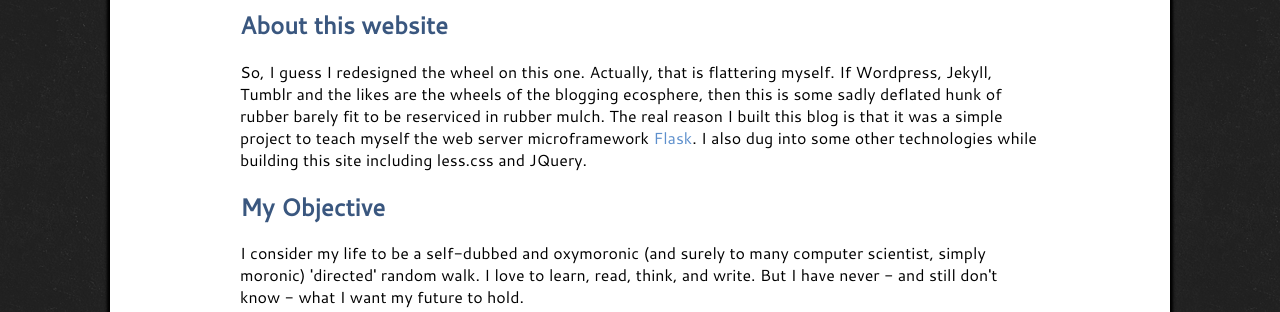
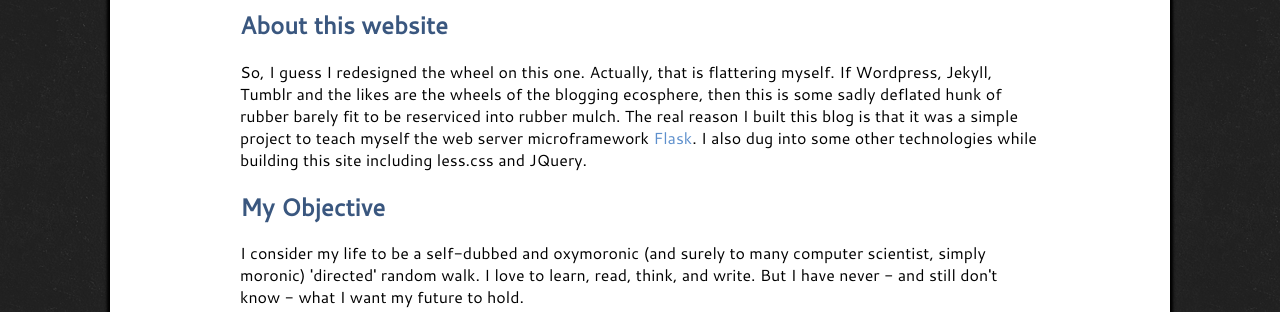
Before and after one commit to BenSchwab/portfolio, a Flask app: page /about/ in a window 1280 px wide. Shown: the part 653-965 px from the top of the page. Run offline with Flask 2, Linux system fonts and the light colour scheme; style sheets or scripts are compiled from the project's sources; parts of the project's set-up code (start-up, migrations or seed data) failed here and were passed over; some libraries are stand-ins or nearby versions.

Commit message:
fixed typo

```diff
--- a/app/templates/about.html
+++ b/app/templates/about.html
@@ -36,7 +36,7 @@
 <div class='center_block_quote'>I dabble in <a href ="../writing">writing</a>, photography, tennis, game development, hiking, and <a href ="../blog">pontification.</a></div>
 <h2>About this website</h2>
 <p align="left">
-So, I guess I redesigned the wheel on this one. Actually, that is flattering myself. If Wordpress, Jekyll, Tumblr and the likes are the wheels of the blogging ecosphere, then this is some sadly deflated hunk of rubber barely fit to be reserviced in rubber mulch. The real reason I  built this blog is that it was a simple project to teach myself the web server microframework <a href="http://flask.pocoo.org/">Flask</a>. I also dug into some other technologies while building this site including less.css and JQuery.
+So, I guess I redesigned the wheel on this one. Actually, that is flattering myself. If Wordpress, Jekyll, Tumblr and the likes are the wheels of the blogging ecosphere, then this is some sadly deflated hunk of rubber barely fit to be reserviced into rubber mulch. The real reason I  built this blog is that it was a simple project to teach myself the web server microframework <a href="http://flask.pocoo.org/">Flask</a>. I also dug into some other technologies while building this site including less.css and JQuery.
 </p>
 <h2>My Objective</h2>
 
```
